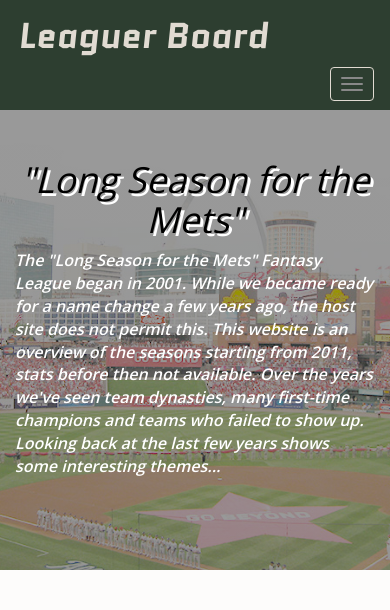
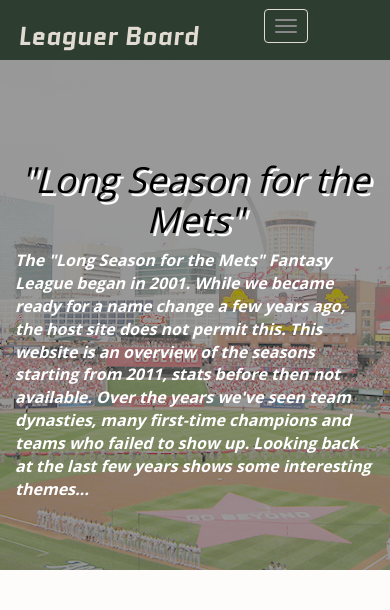
Before and after one commit to sherigr/LeaguerBoard, a PHP site: page /home.html in a window 390 px wide. Shown: the top 610 px of the page. Run offline with PHP 8.4, Linux system fonts and the light colour scheme; some libraries are stand-ins or nearby versions.

Commit message:
mq navbar brand for 320px

```diff
--- a/css/style.css
+++ b/css/style.css
@@ -1,7 +1,5 @@
-@import url(http://fonts.googleapis.com/css?family=Lobster|Dancing+Script:700);
+
 @import url(http://fonts.googleapis.com/css?family=Dancing+Script:700);
-@import url(http://fonts.googleapis.com/css?family=Lobster|Open+Sans:400,600);
-@import url(http://fonts.googleapis.com/css?family=Black+Ops+One);
 @import url(http://fonts.googleapis.com/css?family=Quantico:400,700italic,400italic,700);
 
 
@@ -343,8 +341,14 @@ Media Queary
 
 @media (max-width: 480px) {
   .navbar-default .navbar-brand {
-    font-size: 36px;
+    font-size: 26px; /*changed w/font change*/
     margin-left: 2px;
+  }
+}
+
+/* toggle button on same line as brand*/
+.navbar-toggle {
+    position: absolute;
   }
 }
 
```
